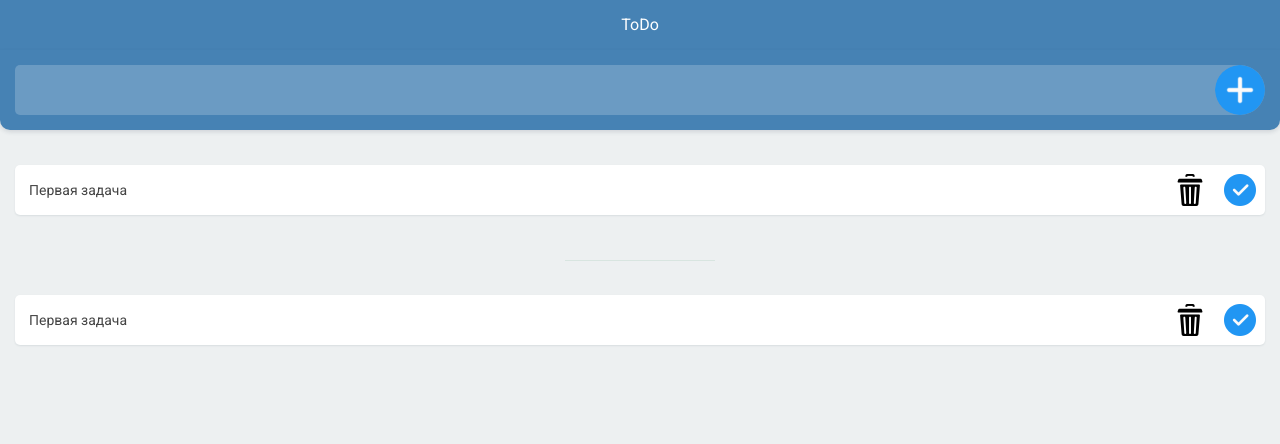
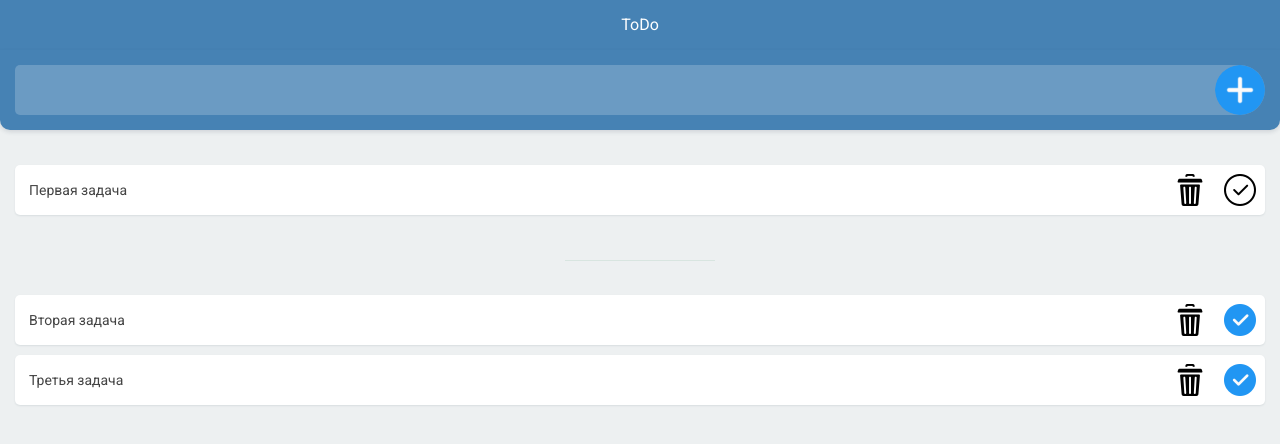
Before and after one commit to BarbaraFromTonshaevo/react-todo-list, a React (Create React App) app: page / in a window 1280 px wide. Shown: the top 444 px of the page. Built offline with nearby package versions, Linux system fonts and the light colour scheme.

Commit message:
day 3: Implementing ToDo List Logic

```diff
--- a/src/components/Form/Form.tsx
+++ b/src/components/Form/Form.tsx
@@ -1,10 +1,20 @@
+import { useState } from 'react'
 import './Form.scss'
-export const Form = () => {
+export const Form = (props: { createNewToDo: Function }) => {
+	const [text, setText] = useState<string>('')
+
+	const formSubmit = () => {
+		if (text) {
+			props.createNewToDo(text)
+			setText('')
+		}
+	}
+
 	return (
 		<div className='form-wrapper'>
-			<form action='#'>
+			<form action='#' onSubmit={formSubmit}>
 				<label>
-					<input type='text' />
+					<input value={text} type='text' onChange={(e) => setText(e.target.value) } />
 					<button></button>
 				</label>
 			</form>
--- a/src/components/ToDoList/ToDoList.tsx
+++ b/src/components/ToDoList/ToDoList.tsx
@@ -1,22 +1,43 @@
-import { ToDoListItem } from "./ToDoListItem/ToDoListItem"
+import { ToDoListItem } from './ToDoListItem/ToDoListItem'
 import './ToDoList.scss'
+import { ToDo } from '../../models/todo-item'
 
-export const ToDoList = () => {
+export const ToDoList = (props: {todos: ToDo[], updateToDo: Function, deleteToDo: Function}) => {
+
+	const checkedList = () => {
+		return props.todos
+			.filter(item => item.isDone)
+			.map((item, index) => {
+				return (
+					<ToDoListItem
+						toDoItem={item}
+						key={index}
+						updateToDo={props.updateToDo}
+						deleteToDo={props.deleteToDo}
+					/>
+				)
+			})
+	}
+
+	const unCheckedList = () => {
+		return props.todos
+			.filter(item => !item.isDone)
+			.map((item, index) => {
+				return (
+					<ToDoListItem
+						toDoItem={item}
+						key={index}
+						updateToDo={props.updateToDo}
+						deleteToDo={props.deleteToDo}
+					/>
+				)
+			})
+	}
+
 	return (
 		<div className='todo-container'>
-			<ul className='todo-list failed'>
-				<ToDoListItem />
-			</ul>
-			<ul className='todo-list completed'>
-				<ToDoListItem />
-				{/* <li className='todo-list-item__wrapper'>
-					<span>Вторая задача</span>
-					<div className='todo-list-item__buttons'>
-						<button className='btn-trash'></button>
-						<button className='btn-uncheck'></button>
-					</div>
-				</li> */}
-			</ul>
+			<ul className='todo-list failed'>{unCheckedList()}</ul>
+			<ul className='todo-list completed'>{checkedList()}</ul>
 		</div>
 	)
 }
--- a/src/components/ToDoList/ToDoListItem/ToDoListItem.tsx
+++ b/src/components/ToDoList/ToDoListItem/ToDoListItem.tsx
@@ -1,12 +1,23 @@
 import './ToDoListItem.scss'
+import { ToDo } from '../../../models/todo-item'
 
-export const ToDoListItem = () => {
+export const ToDoListItem = (props: {
+	toDoItem: ToDo
+	updateToDo: Function
+	deleteToDo: Function
+}) => {
 	return (
 		<li className='todo-list-item__wrapper'>
-				<span>Первая задача</span>
+			<span>{props.toDoItem.text}</span>
 			<div className='todo-list-item__buttons'>
-					<button className='btn-trash'></button>
-					<button className='btn-check'></button>
+				<button
+					className='btn-trash'
+					onClick={() => props.deleteToDo(props.toDoItem)}
+				></button>
+				<button
+					className={props.toDoItem.isDone ? 'btn-check' : 'btn-uncheck'}
+					onClick={() => props.updateToDo(props.toDoItem)}
+				></button>
 			</div>
 		</li>
 	)
--- /dev/null
+++ b/src/models/todo-item.ts
@@ -0,0 +1,5 @@
+export interface ToDo {
+	id: number
+	text: string
+	isDone: boolean
+}
--- a/src/pages/ToDoListPage.tsx
+++ b/src/pages/ToDoListPage.tsx
@@ -1,14 +1,57 @@
-import React from 'react'
+import { useState } from 'react'
 import { Header } from '../components/Header/Header'
 import { Form } from '../components/Form/Form'
 import { ToDoList } from '../components/ToDoList/ToDoList'
+import { ToDo } from '../models/todo-item'
 
 export const ToDoListPage = () => {
+	const [todos, setTodos] = useState<ToDo[]>([
+		{
+			id: 0,
+			text: 'Первая задача',
+			isDone: false,
+		},
+		{
+			id: 1,
+			text: 'Вторая задача',
+			isDone: true,
+		},
+		{
+			id: 2,
+			text: 'Третья задача',
+			isDone: true,
+		},
+	])
+
+	const createNewToDo = (text: string) => {
+		const newToDo: ToDo = {
+			id: todos.length,
+			text: text,
+			isDone: false,
+		}
+		setTodos([...todos, newToDo])
+	}
+
+	const updateToDo = (toDoItem: ToDo) => {
+		const newTodos: ToDo[] = todos.map(todo => {
+			if(todo.id === toDoItem.id){
+				todo.isDone = !todo.isDone
+			}
+			return todo
+		})
+		setTodos(newTodos)
+	}
+
+	const deleteToDo = (toDoItem: ToDo) => {
+		const newTodos: ToDo[] = todos.filter(item => item.id !== toDoItem.id)
+		setTodos(newTodos)
+	}
+
 	return (
 		<>
 			<Header />
-			<Form />
-			<ToDoList />
+			<Form createNewToDo={createNewToDo} />
+			<ToDoList todos={todos} updateToDo={updateToDo} deleteToDo={deleteToDo} />
 		</>
 	)
 }
```
Lines whose indentation alone changed are shown as unchanged.
